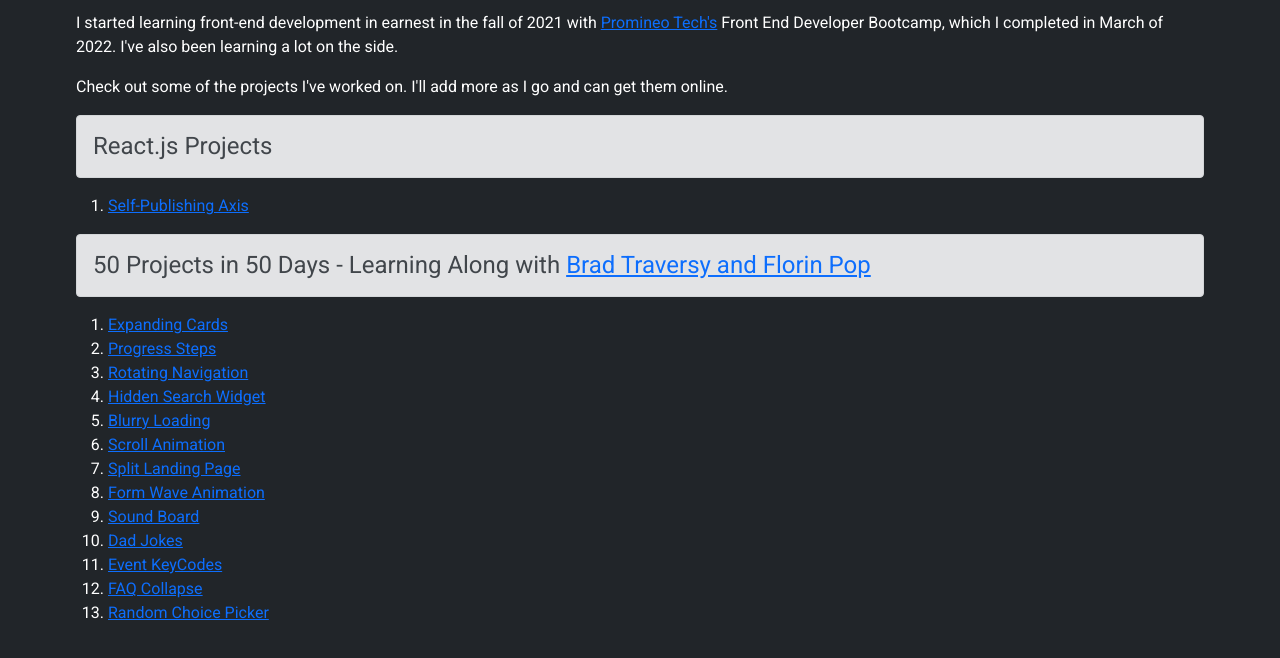
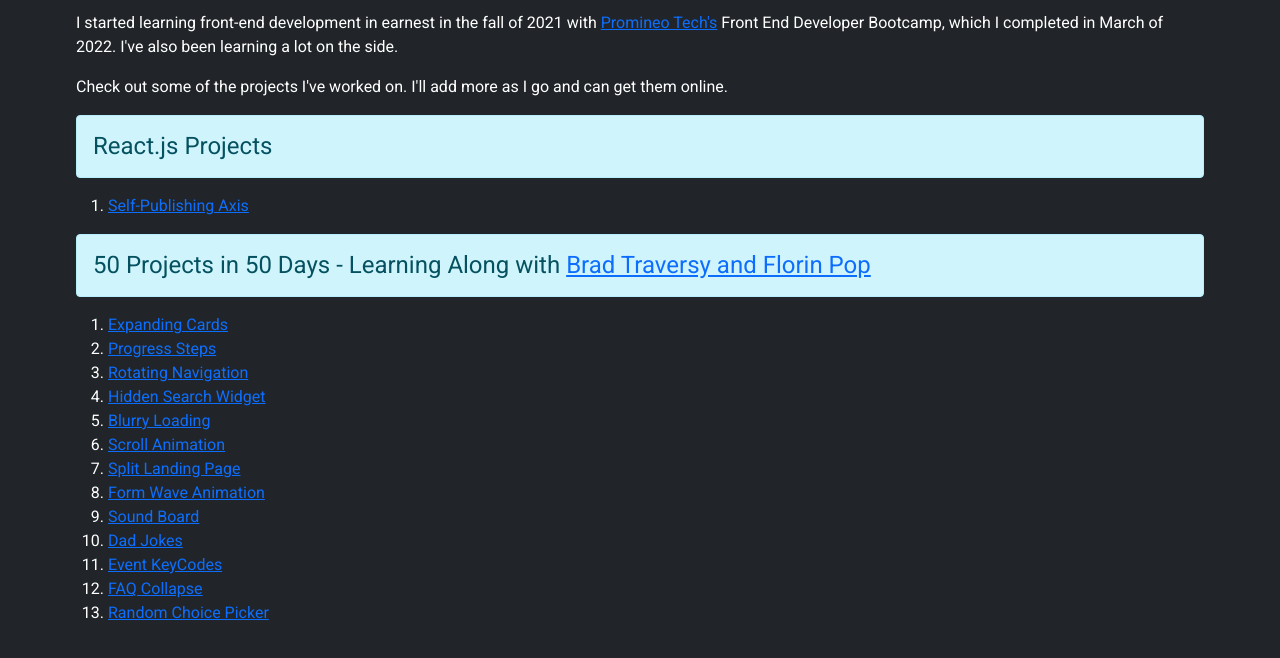
Before and after one commit to XanderWitch/XanderWitch.github.io, a website: page index.html in a window 1280 px wide. Shown: the part 246-904 px from the top of the page. Drawn offline with nearby package versions, Linux system fonts and the light colour scheme.

Commit message:
changed alert color on headings

```diff
--- a/index.html
+++ b/index.html
@@ -52,7 +52,7 @@
 				Check out some of the projects I've worked on. I'll add more
 				as I go and can get them online.
 			</p>
-			<h4 class="alert alert-secondary">React.js Projects</h4>
+			<h4 class="alert alert-info">React.js Projects</h4>
 			<ol>
 				<li>
 					<a
@@ -64,7 +64,7 @@
 				</li>
 			</ol>
 
-			<h4 class="alert alert-secondary mt-3">
+			<h4 class="alert alert-info mt-3">
 				50 Projects in 50 Days - Learning Along with
 				<a
 					href="https://www.udemy.com/course/50-projects-50-days/"
```
